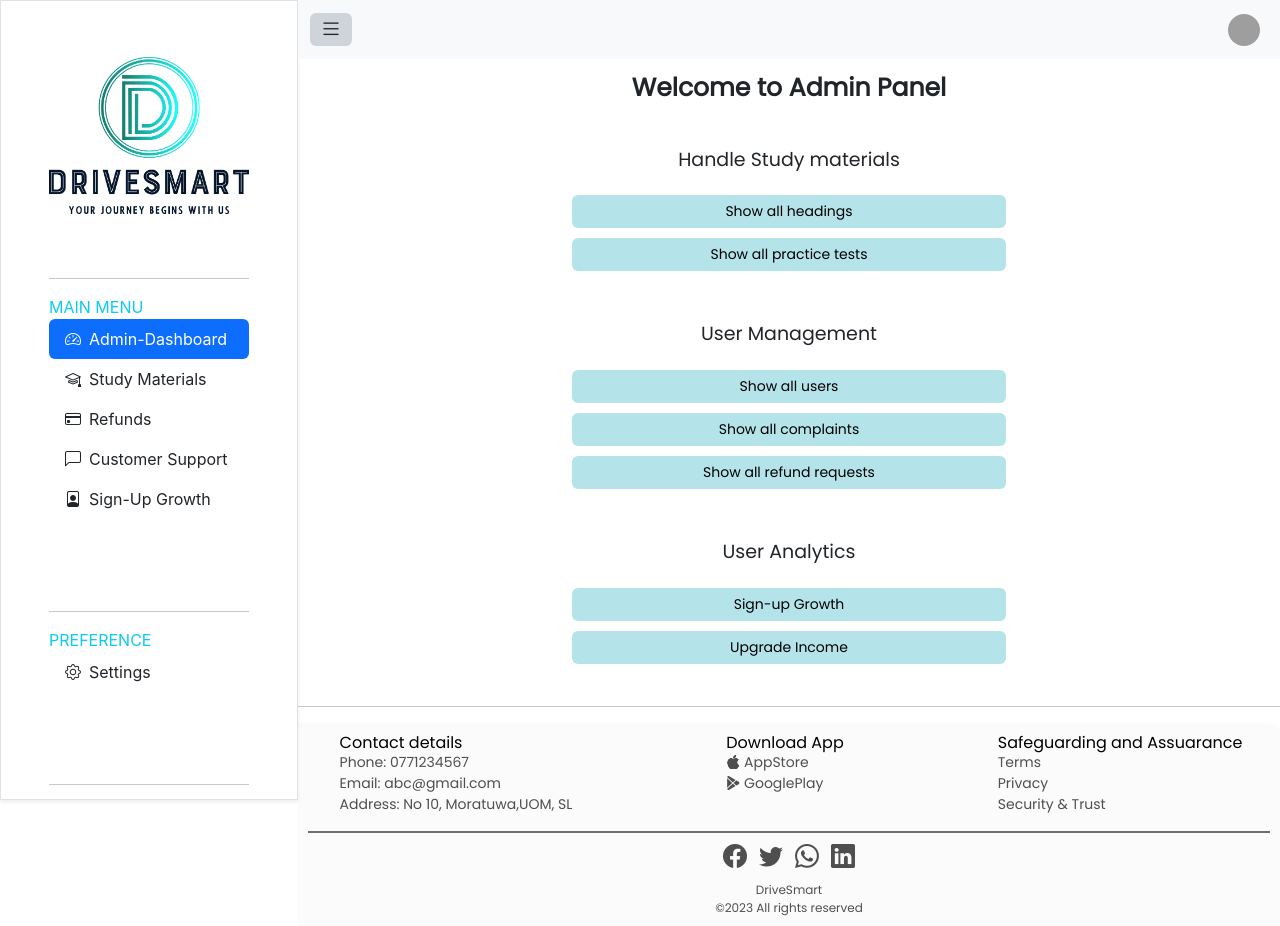
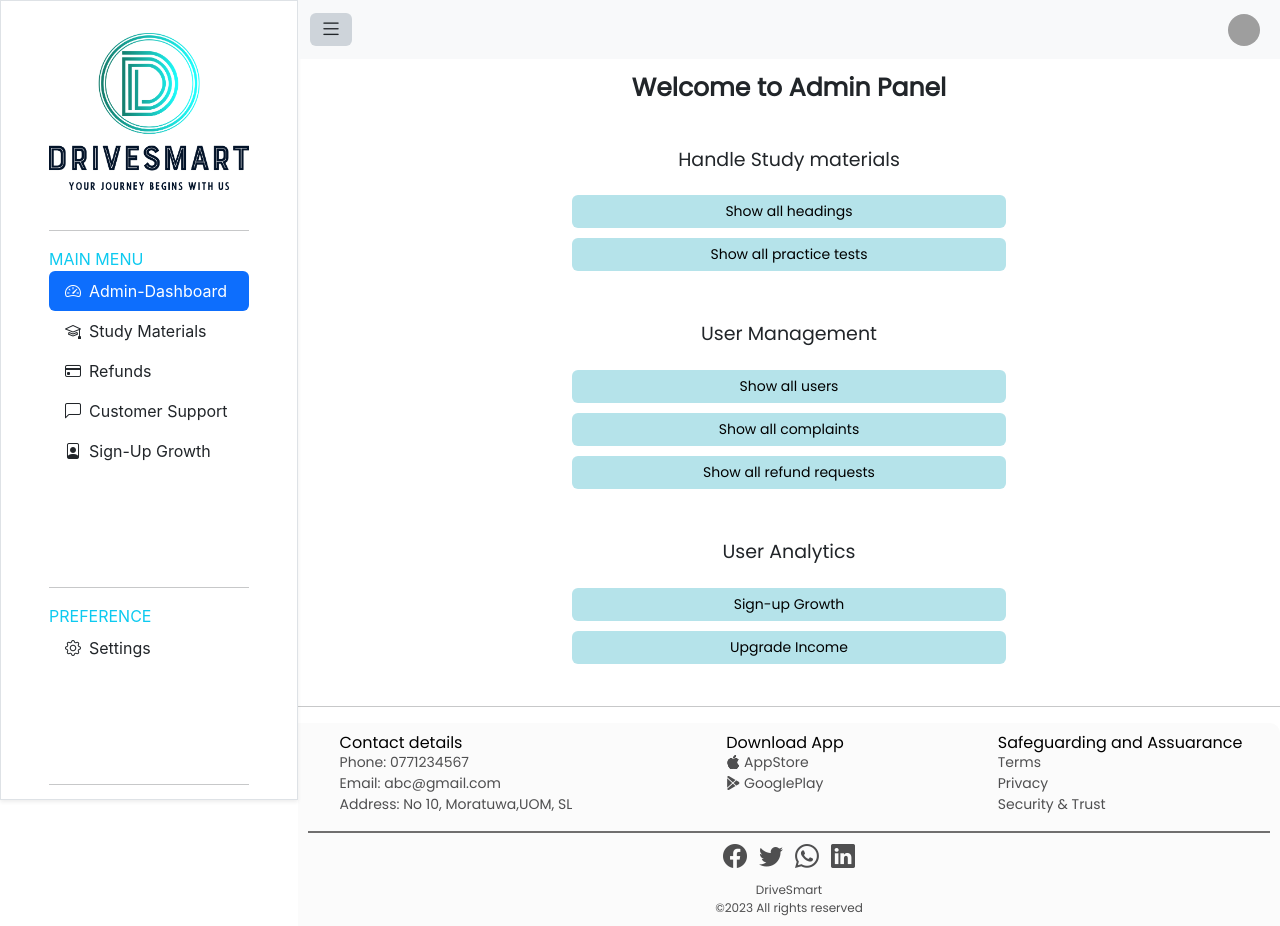
Before and after one commit to OshnMdw/DriveSmart-Admin, a React (Create React App) app: page / in a window 1280 px wide. Built offline with nearby package versions, Linux system fonts and the light colour scheme; grey boxes are pictures that could not be loaded.

Commit message:
Nav bar small change

```diff
--- a/src/components/OffCanvasNavComponent.js
+++ b/src/components/OffCanvasNavComponent.js
@@ -9,7 +9,7 @@ function OffCanvasNavComponent({ collapsed }) {
   return (
     <div style={{width:isSmall ? `${collapsed? '100%': '0'}` : `${collapsed? 200: 0}px`, overflowX:'hidden', transition: `width ${isSmall? '100ms' :'200ms'} linear`}}  className="d-flex  flex-column flex-shrink-0 vh-100 m-0">
     <div className=''>
-      <Link to="/" className=" pt-2 text-center d-flex align-items-center  my-5 me-md-auto text-dark text-decoration-none">
+      <Link to="/" className=" pt-2 text-center d-flex align-items-center  my-4 me-md-auto text-dark text-decoration-none">
         {/* <i style={{fontSize:"10em"}} class="bi w-100  bi-person-circle"/> */}
         <img src={icon}  width="200px"/>
       </Link>
```
